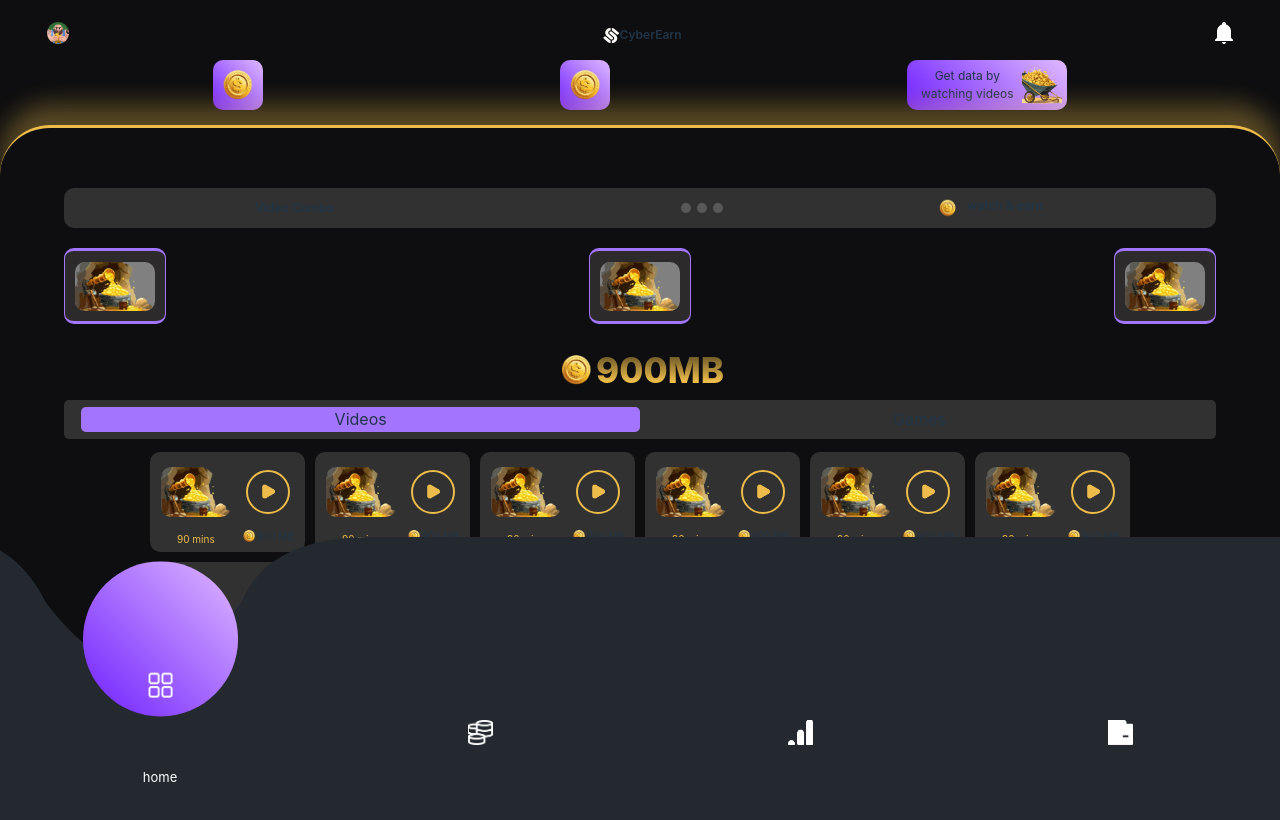
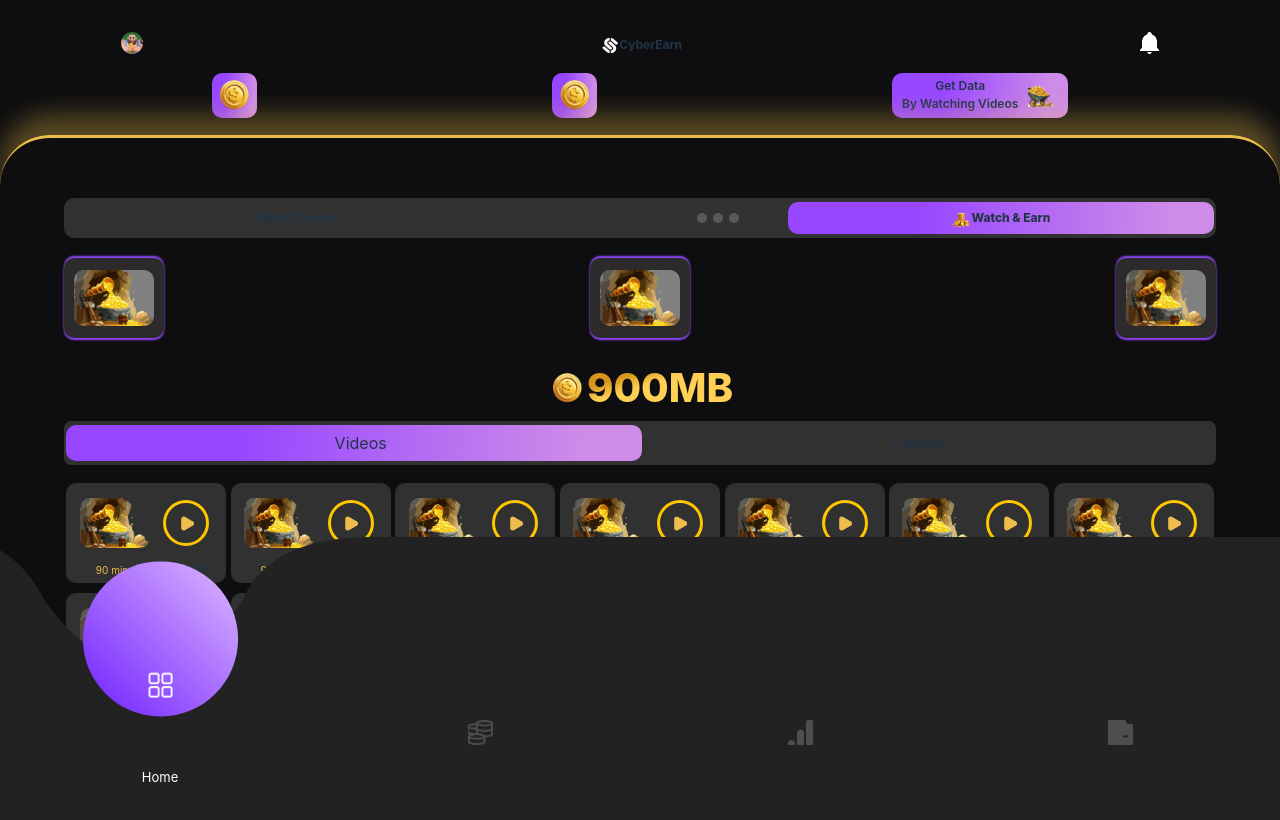
Before and after one commit to benasdom/data-earn-game, a React (Vite) app: page / in a window 1280 px wide. Shown: the top 820 px of the page. Built offline with nearby package versions, Linux system fonts and the light colour scheme.

Commit message:
new changes

```diff
--- a/src/index.css
+++ b/src/index.css
@@ -179,7 +179,7 @@ button:focus-visible {
   width:100%;
 }
 .topbar{
-  height:50px;
+  height:60px;
   display:flex;
   flex-direction: row;
   justify-content:space-around;
@@ -205,14 +205,15 @@ button:focus-visible {
 }
   .vidgame{
   width:48.5%;
-  height:25px;
+  height:30px;
   margin-top:7px;
   margin-bottom:7px;
+  z-index:3;
   text-align:center;
   display:flex;
   justify-content:center;
   align-items: center;
-  border-radius:5px;
+  border-radius:10px;
 }
 .vidgame:first-child{
   background:rgb(163, 117, 255);
@@ -220,7 +221,7 @@ button:focus-visible {
 .fvrow{
   display: flex;
   flex-direction: row;
-  justify-content:center;
+  justify-content:space-around;
   flex-wrap: wrap;
   margin-top: 5px;
   max-height: 300px;
@@ -228,10 +229,9 @@ button:focus-visible {
   overflow-y:scroll;
 }
 .viditems{
-  min-width:155px;
+  min-width:160px;
   border-radius:10px;
   margin-top:10px;
-  margin:5px;
   display:flex;
   background: #313131;
   justify-content: center;
@@ -264,8 +264,7 @@ button:focus-visible {
   object-fit: cover;
   object-position: center;
   border-radius: 50%;
-  border:2px solid #EDBC4A;
-
+  border: 3px solid #FFC700;
 }
 .vidimg{
   height:15px;
@@ -301,10 +300,11 @@ button:focus-visible {
 
 }
 .ffrow{
+position:relative;
 margin-top:3px;
 margin-bottom:3px;
 background: #313131;
-border-radius:5px;
+border-radius:7px;
 
 
 
@@ -313,16 +313,17 @@ border-radius:5px;
   justify-content:space-between;
 }
 .combo{
-  height:70px;
+  height:80px;
   width:100px;
   display:flex;
   justify-content: center;
   align-items: center;
   background:rgb(44, 42, 42);
   border-radius: 10px;
-  border:1px solid rgb(163, 117, 255);
-  border-top:3px solid rgb(163, 117, 255);
-  border-bottom:3px solid rgb(163, 117, 255);
+  box-shadow:
+   0px -2px 2px 0px #9747FF,
+   0px 2px 2px 0px #9747FF;
+
 }
 .midcoin{
   height:40px;
@@ -331,8 +332,8 @@ border-radius:5px;
   object-fit: cover;
 }
 .money{
-  font-size:35px;
-  background:linear-gradient(#F7C44F52 15%,#EDBC4A 70%,#EDBC4A 100%);
+  font-size:40px;
+  background: linear-gradient(162.36deg, #D7951B 27.86%, #FFD054 43.22%);
   font-weight:800;
   -webkit-background-clip: text;
   background-clip: text;
@@ -341,12 +342,14 @@ border-radius:5px;
 .combotile{
   height:70%;
   width:80%;
+  object-fit:cover;
+  object-position:center;
   background:grey;
   border-radius: 10px;
 
 }
 .vid{
-  font-weight:600;
+  font-weight:800;
   font-size: 12px;
   width:40%;
 }
@@ -369,13 +372,32 @@ border-radius:5px;
   border-radius:50%;
 
 }
+.earimg{
+width:20px;
+height:20px;
+align-self:center;
+
+object-fit:cover;
+object-position:center;
+}
+.wearn{
+  text-align:center;
+  height:100%;
+  display:flex;
+  align-items:center;
+  justify-content:center
+}
 .price{
-  width:40%;
+  width:37%;
+  height:80%;
+  margin:2px;
+  border-radius:10px;
   display:flex;
   justify-content:center;
   font-size:12px;
   text-align:center;
-  font-weight:600;
+  background: linear-gradient(94.25deg, #9747FF 30.21%, #CE8BE8 89.36%);
+  font-weight:800;
 }
 .frow{
   height:40px;
@@ -410,7 +432,7 @@ align-items:center;
   justify-content: center;
   align-items: center;
   margin-bottom:5px;
-  width:75%;
+  width:40%;
   flex-direction: row;
 }
 .profile{
@@ -421,19 +443,55 @@ align-items:center;
 }
 .ttext{
   font-size:12px;
-  font-weight:600;
+  font-weight:700;
+}
+.toproamer{
+  position:absolute;
+  display:block;
+  width:50%;
+  left:0;
+  margin-left:2px;
+  margin-right:2px;
+  border-radius:10px;
+  transition:all .3s ease-in;
+  height:80%;
+  background: linear-gradient(94.25deg, #9747FF 30.21%, #CE8BE8 89.36%);
+}
+.toproameractive{
+  right:0;
+  background: linear-gradient(90deg, #A3208D 0%, #E7509B 98.5%);
 }
 .topcoin{
-  padding:5px;
   display:flex;
   justify-content:center;
   align-items:center;
   border-radius:10px;
-  max-width:150px;
-  height:40px;
-  background:linear-gradient(45deg,rgb(110, 31, 255),rgb(223, 185, 255));
+  max-width:75%;
+  height:45px;
+  min-width:45px;
+  background: linear-gradient(94.25deg, #9747FF 30.21%, #CE8BE8 89.36%);
+
+}
+.topcointxt{
+  display:flex;
+  justify-content: center;
+  flex-direction: column;
+  align-items: center;
+  font-weight:600;
+  padding-left:10px;
+  padding-right: 10px;
   font-size:12px;
-  text-align:Center;
+  text-align:center;
+}
+.topcoinimgbox{
+  display:flex;
+  width:40px
+}
+.ltopimg{
+  height:25px;
+  width:25px;
+  object-fit: cover;
+  object-position: center;
 }
 .roundedcontent{
   display:flex;
@@ -478,6 +536,7 @@ align-items:center;
   transition:all .3s ease-in-out;
 
 }
+
 .navcontent{
 bottom:0;
 position: absolute;
@@ -497,6 +556,8 @@ margin-bottom: -5%;
 
 .activated{
   transform:translateY(-60%) scale(1.1) !important;
+  opacity:1 !important;
+
 }
 
 .activated2{
@@ -527,6 +588,7 @@ margin-bottom: -5%;
   align-items: center;
   justify-content: center;
   border-radius:50%;
+  opacity:.2;
   transform: scale(1);
   transition:all .3s ease-in-out;
   background:rgba(128, 0, 128, 0);
@@ -538,7 +600,7 @@ margin-bottom: -5%;
   object-position: center;
 }
 .paths{
-  fill:rgb(35, 41, 47);
+  fill: #232222;
   bottom:0;
   padding:0;
   object-position: cover;
--- a/src/screens/home.jsx
+++ b/src/screens/home.jsx
@@ -7,6 +7,7 @@ import wheel from '../assets/wheel.png'
 import mine from '../assets/mine.png'
 import play from '../assets/play.png'
 import coin from '../assets/coin.png'
+import coinstacked from '../assets/coinstacked.png'
 
 export default function Home() {
   const [megabites, setmegabites] = useState("900")
@@ -27,7 +28,11 @@ export default function Home() {
   <div className="coincentered">
   <div className="topcoin"><img className='topimgs' src={coin} alt="" srcset="" /></div>
   <div className="topcoin"><img className='topimgs' src={coin} alt="" srcset="" /></div>
-  <div className="topcoin">Get data by watching videos <img className='topimgs' src={wheel} alt="" srcset="" /></div>
+  <div className="topcoin"><div className="topcointxt"><div>Get Data</div> <div>By Watching Videos</div> </div>
+  <div className="topcoinimgbox">
+  <img className='ltopimg' src={wheel} alt="" srcset="" /></div>
+
+  </div>
   </div>
 
 </div>
@@ -40,7 +45,7 @@ export default function Home() {
     <div className="circles"></div>
 
   </div>
-  <div className="price"><img srcset={coin} className="topimg" /> watch & earn</div>
+  <div className="price"><img srcset={coinstacked} className="earimg" /> <div className="wearn">Watch & Earn</div></div>
   </div>
   <div className="srow">
 {Array(3).fill("").map(a=>
@@ -54,8 +59,10 @@ export default function Home() {
     <div className="money">{megabites}MB</div>
   </div>
   <div className="ffrow">
+    <div className="toproamer">
+    </div>
     <div className="vidgame">Videos</div>
-    <div className="vidgame">Games</div>
+    <div className="vidgame" onClick={(e)=>{trig(e.currentTarget)}}>Games</div>
   </div>
   <div className="fvrow">
     {Array(20).fill("").map(a=>{
--- a/src/screens/nav.jsx
+++ b/src/screens/nav.jsx
@@ -7,10 +7,10 @@ import wallet from '../assets/wallets.png'
 export default function Mynavbar () {
 const [menu, setmenu] = useState(
     [
-        {datatext:0,text:"home",img:dashboard},
-        {datatext:25,text:"earn",img:earn},
-        {datatext:50,text:"analytics",img:analytics},
-        {datatext:75,text:"wallet",img:wallet},
+        {datatext:0,text:"Home",img:dashboard},
+        {datatext:25,text:"Earn",img:earn},
+        {datatext:50,text:"Analytics",img:analytics},
+        {datatext:75,text:"Wallet",img:wallet},
     ]
 )
 
@@ -35,7 +35,7 @@ roamer.style.cssText=`left:${roam}%`
   <div className="navbar">
 <div >
 <svg className="navcontent" viewBox="1 0 98 25" xmlns="http://www.w3.org/2000/svg">
-  <path  className="paths" fill="#0070f3" d="
+  <path  className="paths" d="
     M0,0 L-100,0  q5,0,7.5,5 c0,0,0,0,0,0  q7.5,10,15,0  q2,-5,10,-5  L100,0 l0,25  L0,25  z
   "></path>
 </svg>
```
Also changed, not shown: src/assets/coinstacked.png (added).
